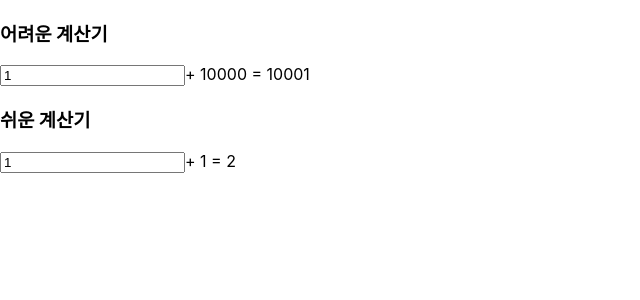
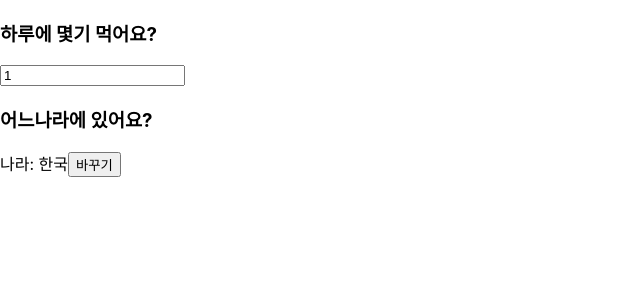
Before and after one commit to wmswmswms/react_study1, a React (Create React App) app: page / in a window 1280 px wide. Shown: the top 300 px of the page, without its empty margins (0-640 px from the left). Built offline with nearby package versions, Linux system fonts and the light colour scheme.

Commit message:
useMemo 활용

```diff
--- a/src/App.js
+++ b/src/App.js
@@ -2,61 +2,52 @@
 import {useState,useRef, useEffect,useContext,useMemo } from 'react';
 
 
-const hardCalculator = (hardNumber)=>{
-  console.log('어려운 계산됨');
-  for(let i=0;i<=999999999;i++){
-
-  }
-  return hardNumber + 10000;
-}
-
-
-const easyCalculator = (easyNumber)=>{
-  console.log('쉬운 계산됨');
-  return easyNumber + 1;
-}
-
 
 function App() {
 
-  const [hardNumber, setHardnumber] = useState(1);
-  const [easyNumber, seteasyNumber] = useState(1);
+  const [number, setNumber] = useState(1);
+  const [isKorea,setIskorea] = useState(true);
 
 
-  //useNemo 는 렌더링될때 처리 예외를 할 수 있다
-  //[hardNumber] 은 hardNumber 값이 변경될 때만 실행한다. [] 를 넣으면 최초 한번만 실행
-  //안에서 return 사용 해야됨
-  const hardSum = useMemo(()=>{
-    return hardCalculator(hardNumber);
-  },[hardNumber]);
+  //number 값이 변경하여 재 렌더링 될때
+   // const location = isKorea ? "한국" :  "외국";
+   //위와같이 일반 변수 사용시에는 값이 그대로 저장되어있는 형태라서 하단의 useEffect가 실행이 안되지만
+   // const location = {
+  //    country :  isKorea ? "한국" :  "외국",
+   //}
+   //이렇게 object 형태는 메모리에 값이 저장되고 그메모리가주소가 생기는것이기 때문에
+   //값이 바뀌는것으로 인삭함
+   // 그래서 useMemo를 사용한다
+   //useMemo 는 return 해줘야됨
+   //useMemo 는 값이 저장되는 형태임
+  const location = useMemo(()=>{
+    return{
+      country :  isKorea ? "한국" :  "외국",
+    }
+  },[isKorea])
 
-  // const hardSum = hardCalculator(hardNumber);
-  const easyNum = easyCalculator(easyNumber);
+
+
+  // location값이 바뀔때만 실행함
+  useEffect(()=>{
+    console.log('useEffect호출')
+  },[location]);
 
   return (
       <div>
-        <h3>어려운 계산기</h3>
+        <h3>하루에 몇기 먹어요?</h3>
         <input
-        type="number"
-        value={hardNumber}
-        onChange={(e)=>{
-          setHardnumber(parseInt(e.target.value));
-        }}
+          type="number"
+          value={number}
+          onChange={(e)=>{
+            setNumber(e.target.value);
+          }}
         >
         </input>
-        <span>+ 10000 = {hardSum}</span>
 
-
-        <h3>쉬운 계산기</h3>
-        <input
-        type="number"
-        value={easyNumber}
-        onChange={(e)=>{
-          seteasyNumber(parseInt(e.target.value));
-        }}
-        >
-        </input>
-        <span>+ 1 = {easyNum}</span>
+        <h3>어느나라에 있어요?</h3>
+        나라: {location.country}
+        <button onClick={()=>setIskorea(!isKorea)}>바꾸기</button>
 
       </div>
 
```
